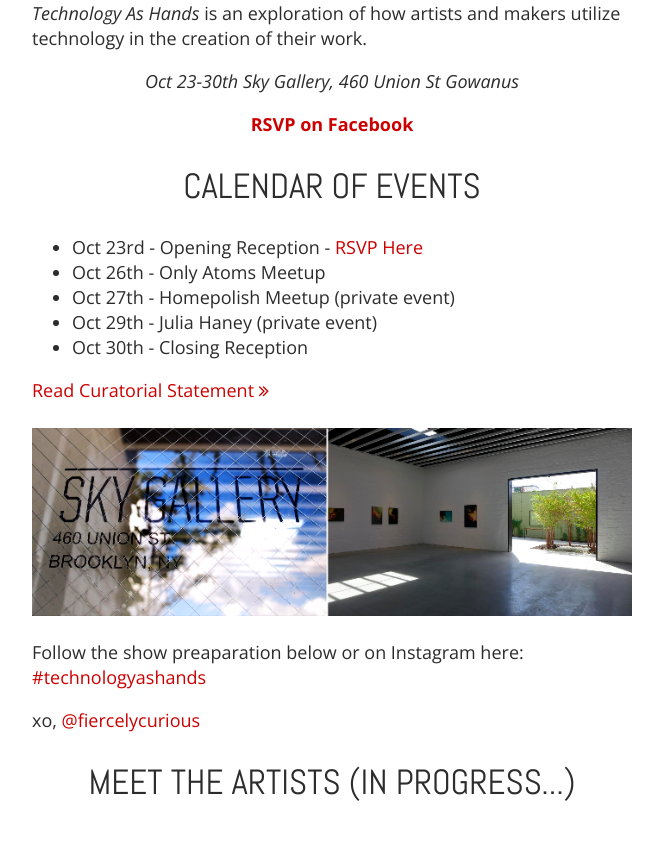
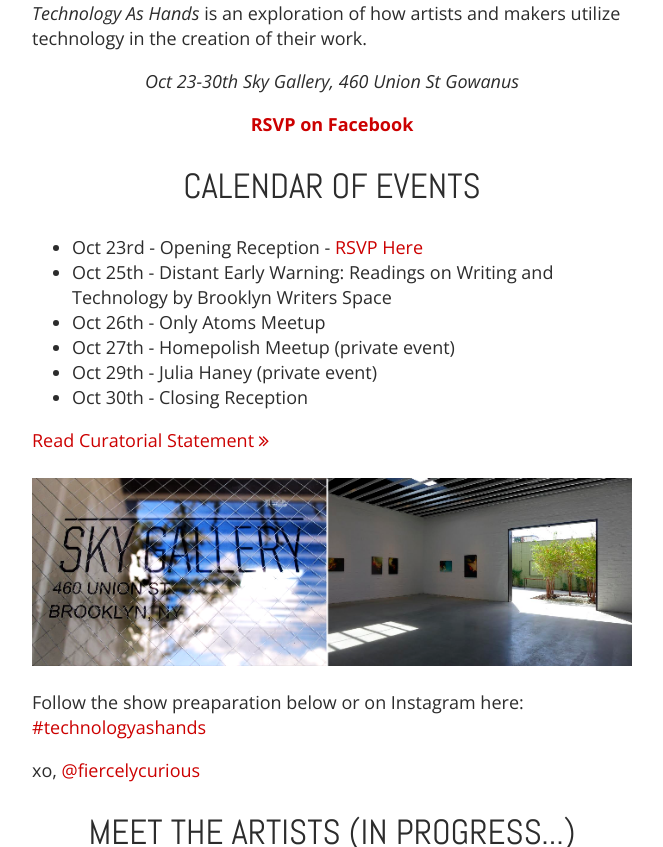
Before and after one commit to technologyashands/technologyashands.github.io, a Jekyll site: the page built from index.html, in a window 1280 px wide and 900 px high, scrolled down 556 px, cut to the strip 0-847 px from the top of the window. Shown: the whole strip, without its empty margins (308-971 px from the left). Built offline with Jekyll 4.4.1, drawn with Linux system fonts in a browser that asks for light colours; nearby versions of some CDN libraries.

Commit message:
Update index.html

```diff
--- a/index.html
+++ b/index.html
@@ -24,6 +24,7 @@
 
 <ul>
 	<li>Oct 23rd - Opening Reception - <a href="https://www.facebook.com/events/1693445730879511/">RSVP Here</a></li>
+	<li>Oct 25th - Distant Early Warning: Readings on Writing and Technology by Brooklyn Writers Space</li>
 	<li>Oct 26th - Only Atoms Meetup</li>
 	<li>Oct 27th - Homepolish Meetup (private event)</li>
 	<li>Oct 29th - Julia Haney (private event)</li>
```
